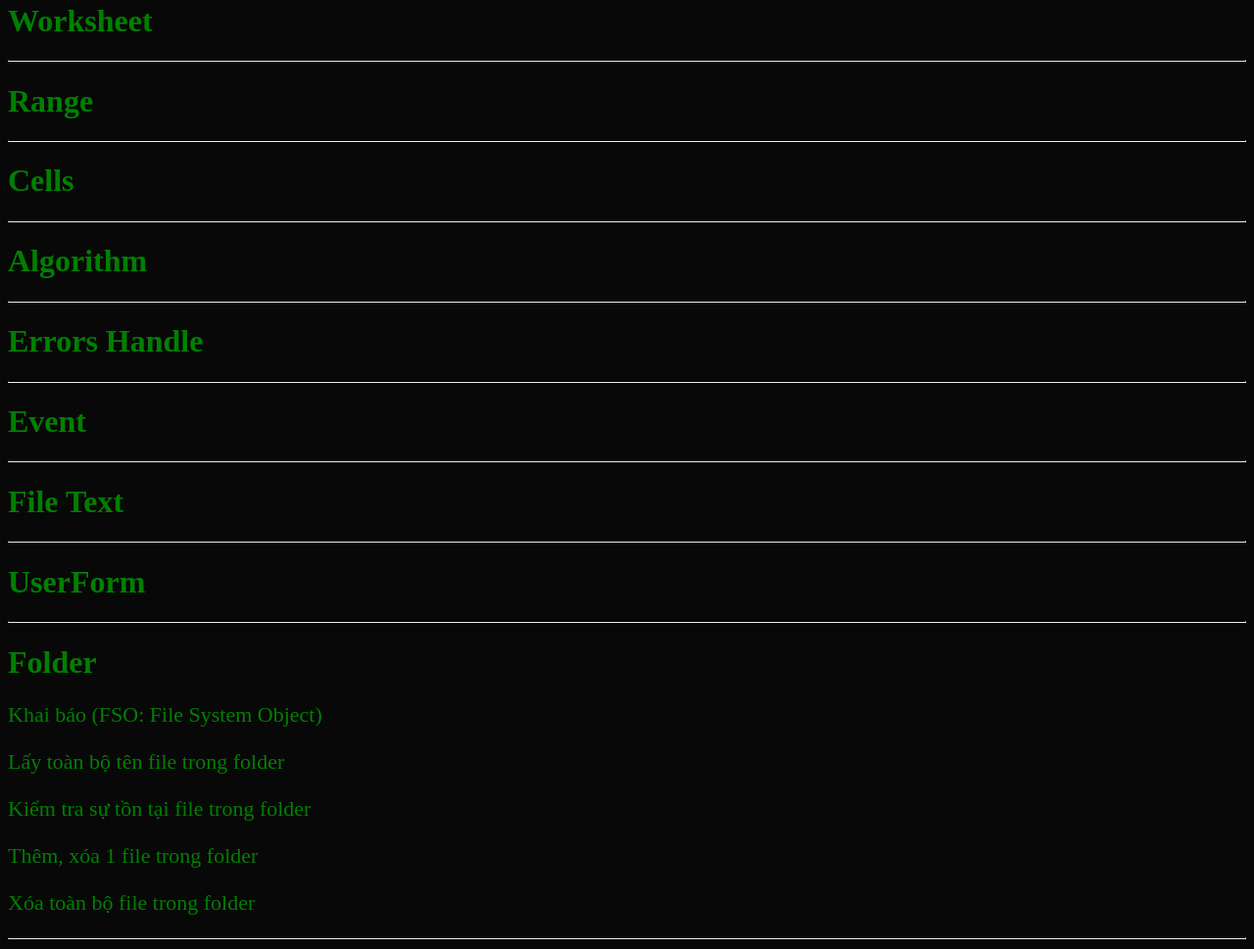
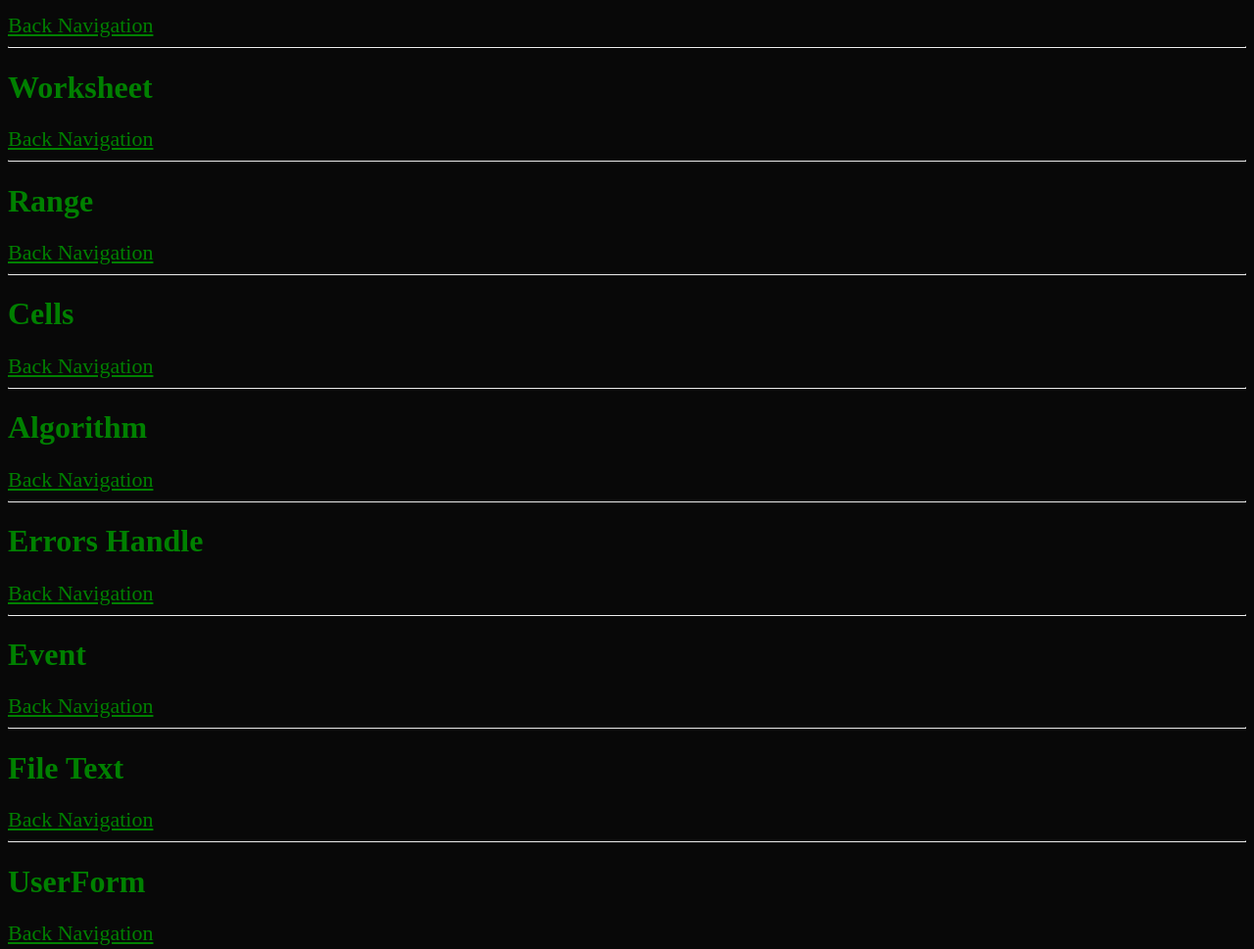
Before and after one commit to my-note-book/my-note-book.github.io, a plain HTML site: page index.html in a window 1280 px wide. Shown: the part 792-1761 px from the top of the page at 98% size. Drawn offline with Linux system fonts and the light colour scheme.

Commit message:
Update index.html

```diff
--- a/index.html
+++ b/index.html
@@ -10,8 +10,8 @@
 </head>
 
 <body id="body">
-<h1>Navigation</h1>
-<nav id="navigation">
+<h1 id="navigation">Navigation</h1>
+<nav>
 	<a href="#app">Application</a>
 	<a href="#wb">Workbook</a>
 	<a href="#ws">Worksheet</a>
@@ -41,36 +41,46 @@
 
 <h1 id="app">Application</h1>
 <p>Khai báo</p>
+<a href="#navigation">Back Navigation</a>
 <hr>
 
 <h1 id="wb">Workbook</h1>
 <p>Khai báo</p>
 <p>Mở, đóng</p>
 <p>Tạo mới, xóa, đổi tên</p>
+<a href="#navigation">Back Navigation</a>
 <hr>
 
 <h1 id="ws">Worksheet</h1>
+<a href="#navigation">Back Navigation</a>
 <hr>
 
 <h1 id="rng">Range</h1>
+<a href="#navigation">Back Navigation</a>
 <hr>
 
 <h1 id="cells">Cells</h1>
+<a href="#navigation">Back Navigation</a>
 <hr>
 
 <h1 id="algorithm">Algorithm</h1>
+<a href="#navigation">Back Navigation</a>
 <hr>
 
 <h1 id="errorsHandle">Errors Handle</h1>
+<a href="#navigation">Back Navigation</a>
 <hr>
 
 <h1 id="event">Event</h1>
+<a href="#navigation">Back Navigation</a>
 <hr>
 
 <h1 id="fileText">File Text</h1>
+<a href="#navigation">Back Navigation</a>
 <hr>
 
 <h1 id="uf">UserForm</h1>
+<a href="#navigation">Back Navigation</a>
 <hr>
 
 <h1 id="folder">Folder</h1>
@@ -79,6 +89,7 @@
 <p>Kiểm tra sự tồn tại file trong folder</p>
 <p>Thêm, xóa 1 file trong folder</p>
 <p>Xóa toàn bộ file trong folder</p>
+<a href="#navigation">Back Navigation</a>
 <hr>
 
 <h1 id="outlook">Outlook</h1>
@@ -86,6 +97,7 @@
 <p>Create new mail (No Signature)</p>
 <p>Create new mail (Including Signature)</p>
 <p>Get all mail subject in Sub Folder</p>
+<a href="#navigation">Back Navigation</a>
 <hr>
 
 <h1 id="otherWb">Other Workbook</h1>
@@ -94,11 +106,13 @@
 <p>Lấy dữ liệu từ 1 file khác (Using SQL Query)</p>
 <p>Ghi dữ liệu vào 1 file khác (Using Copy Paste)</p>
 <p>Ghi dữ liệu vào 1 file khác (Using SQL Query)</p>
+<a href="#navigation">Back Navigation</a>
 <hr>
 
 <h1 id="otherApp">Other Application</h1>
 <p>Mở một phần mềm bất kỳ trên màn hình (application, file pdf, file excel...)</p>
 <p>Lấy dữ liệu từ AS400</p>
+<a href="#navigation">Back Navigation</a>
 <hr>
 
 <h1 id="html">HTML</h1>
@@ -108,6 +122,7 @@
 <p>Link với 1 phần nào đó trong trang: dùng id</p>
 <p>Bước 1. Tạo thẻ a trong tag Navi: href="#id name"</p>
 <p>Bước 2. Thêm id vào tag muốn link tới: id = "id name"</p>
+<a href="#navigation">Back Navigation</a>
 <br>
 
 <p>Cách dùng tag div: div không có nghĩa, dùng làm tên tag khi tạo 1 phần nào đó khác với các tag có nghĩa như navi, menu, header, footer.</p>
```
